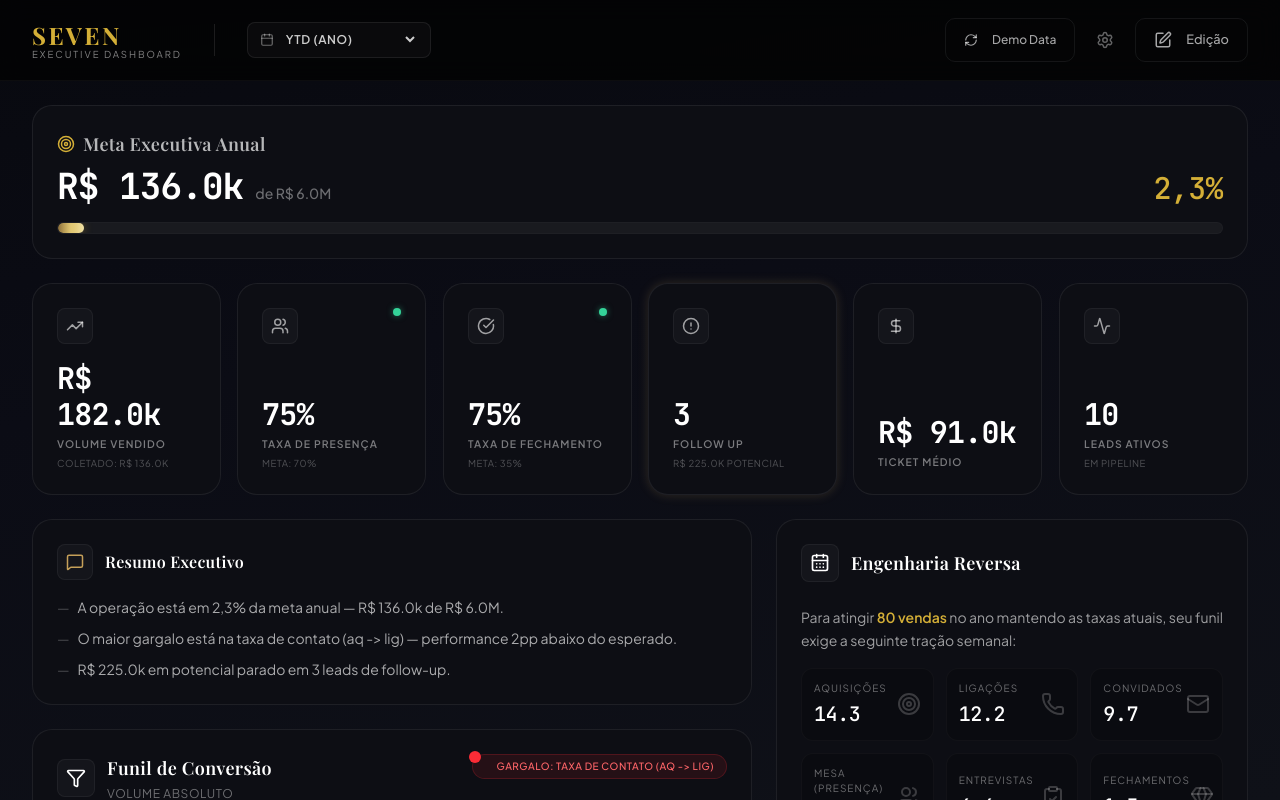
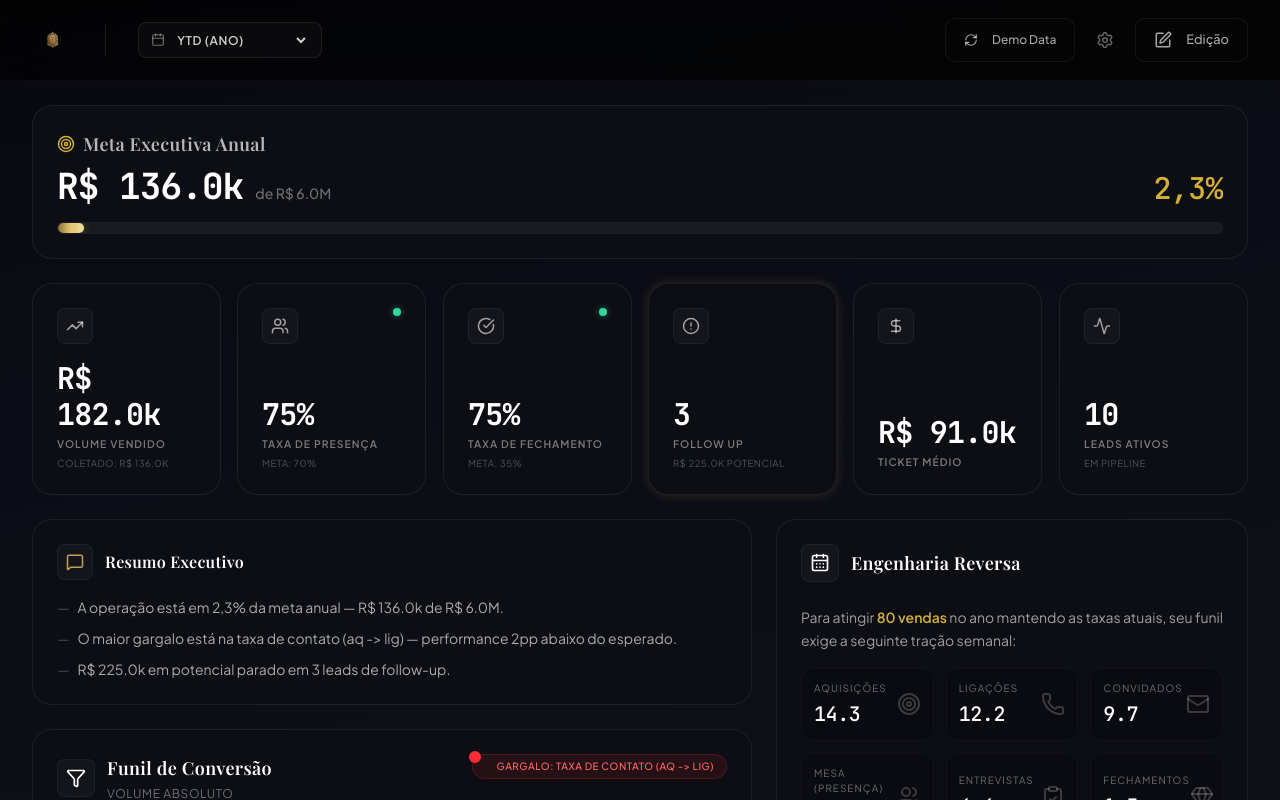
Before and after one commit to 777educacao-group/seven-metricas, a React (Vite) app: page / in a window 1280 px wide. Shown: the top 800 px of the page. Built offline with nearby package versions, Linux system fonts and the light colour scheme; a web font is replaced by a local one.

Commit message:
feat: replace placeholder with original logo_seven.png adhering to web design guidelines

```diff
--- a/src/components/layout/Header.tsx
+++ b/src/components/layout/Header.tsx
@@ -14,15 +14,12 @@ export function Header() {
         <div className="flex justify-between items-center h-20">
 
           <div className="flex items-center gap-4">
-            {/* Logo placeholder, replacing image for now since they lost it */}
-            <div className="flex flex-col">
-              <span className="text-2xl font-bold tracking-widest text-[#D4AF37]" style={{ fontFamily: 'var(--font-display)' }}>
-                SEVEN
-              </span>
-              <span className="text-[0.6rem] uppercase tracking-[0.2em] text-[rgba(255,255,255,0.5)] -mt-1">
-                Executive Dashboard
-              </span>
-            </div>
+            <img
+              src="/logo_seven.png"
+              alt="Seven Painel"
+              className="h-8 w-auto object-contain flex-shrink-0"
+              fetchPriority="high"
+            />
 
             <div className="hidden md:block h-8 w-px bg-[rgba(255,255,255,0.1)] mx-4"></div>
 
```
Also changed, not shown: public/logo_seven.png (added).
